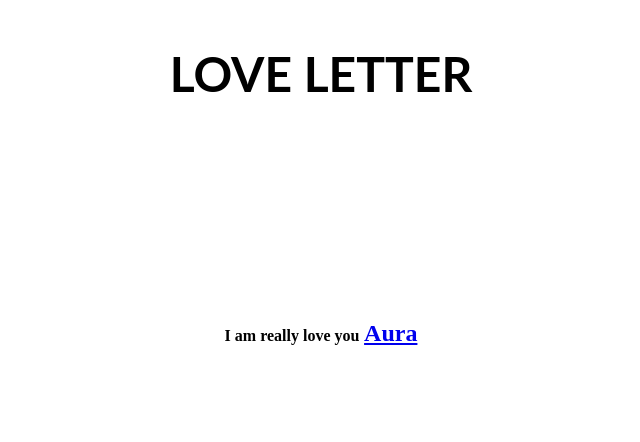
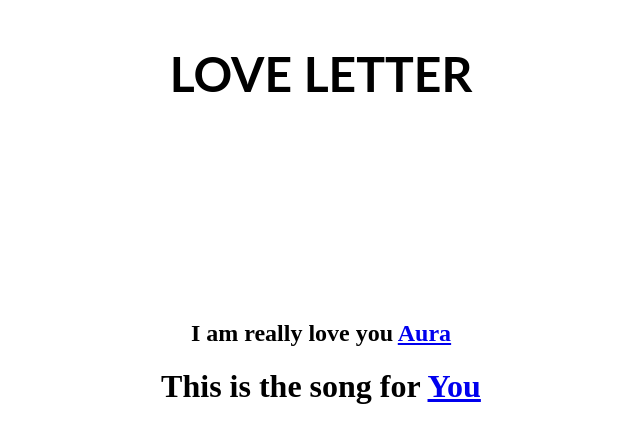
Before and after one commit to RafifNrx/Test-Website-To-A, a plain HTML site: page index.html in a window 1280 px wide. Shown: the whole page, without its empty margins (319-959 px from the left). Drawn offline with Linux system fonts and the light colour scheme.

Commit message:
Add files via upload

```diff
--- a/index.html
+++ b/index.html
@@ -12,9 +12,15 @@
 			<font face="Lato" size="9">LOVE LETTER</font>
 		<br /><br /><br /><br /><br /><br /><br /><br /><br /><br />
 		<h2 align="center">
-			<font face"Lato" size="3">I am really love you</font>
+			<font face"Lato" size="5">I am really love you</font>
 			<a href="https://instagram.com/auradelll?igshid=OGQ5ZDc2ODk2ZA==" target=_blank size="3" color="#FF00BB">
 			Aura
 			</a>
+		<h1 align="center">
+			<font face="cinzel" size="6">This is the song for</font>
+			<a href="https://youtu.be/Zmfj8INRVQk?si=dPQbnmjYhfltupMF" target=_blank size="3">
+			You
+			</a>
+
 	</body>
 </html>
```
